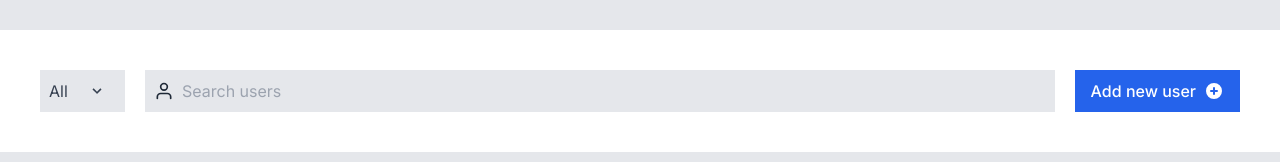
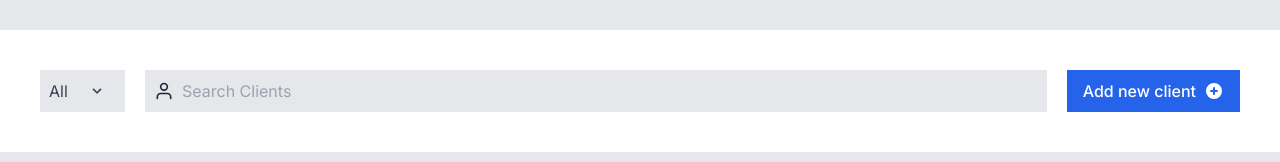
Before and after one commit to cnaallotey/cmscrud, a Vue app: page / in a window 1280 px wide. Shown: the part 170-332 px from the top of the page. Built offline with nearby package versions, Linux system fonts and the light colour scheme; no server answers.

Commit message:
server fixes

```diff
--- a/src/components/HelloWorld.vue
+++ b/src/components/HelloWorld.vue
@@ -53,7 +53,7 @@
           </svg>
           <input
             type="text"
-            placeholder="Search users"
+            placeholder="Search Clients"
             class="bg-gray-200 max-w-full focus:outline-none text-gray-700"
             v-model="search"
           />
@@ -62,7 +62,7 @@
           class="bg-blue-600 hover:bg-yellow-600 text-white font-medium py-2 px-4 flex items-center justify-center hover:shadow-md"
           @click="newClient()"
         >
-          Add new user
+          Add new client
           <span><svg xmlns="http://www.w3.org/2000/svg" class="h-5 w-5 ml-2" viewBox="0 0 20 20" fill="currentColor">
   <path fill-rule="evenodd" d="M10 18a8 8 0 100-16 8 8 0 000 16zm1-11a1 1 0 10-2 0v2H7a1 1 0 100 2h2v2a1 1 0 102 0v-2h2a1 1 0 100-2h-2V7z" clip-rule="evenodd" />
 </svg></span>
--- a/src/components/editmodal.vue
+++ b/src/components/editmodal.vue
@@ -53,7 +53,7 @@
             >
               <i class="fal fa-phone-volume fa-fw text-2xl transform -rotate-45"></i>
             </div>
-            <h3 class="text-2xl text-gray-900 font-semibold text-center">Edit User</h3>
+            <h3 class="text-2xl text-gray-900 font-semibold text-center">Edit Client</h3>
             <div class="flex space-x-5 mt-3">
               <input
                 type="text"
--- a/src/components/modal.vue
+++ b/src/components/modal.vue
@@ -57,7 +57,7 @@
             >
               <i class="fal fa-phone-volume fa-fw text-2xl transform -rotate-45"></i>
             </div>
-            <h3 class="text-2xl text-gray-900 font-semibold text-center ">Add a new User</h3>
+            <h3 class="text-2xl text-gray-900 font-semibold text-center ">Add a new Client</h3>
             <div class="flex space-x-5 mt-3">
               <input
                 type="text"
```
